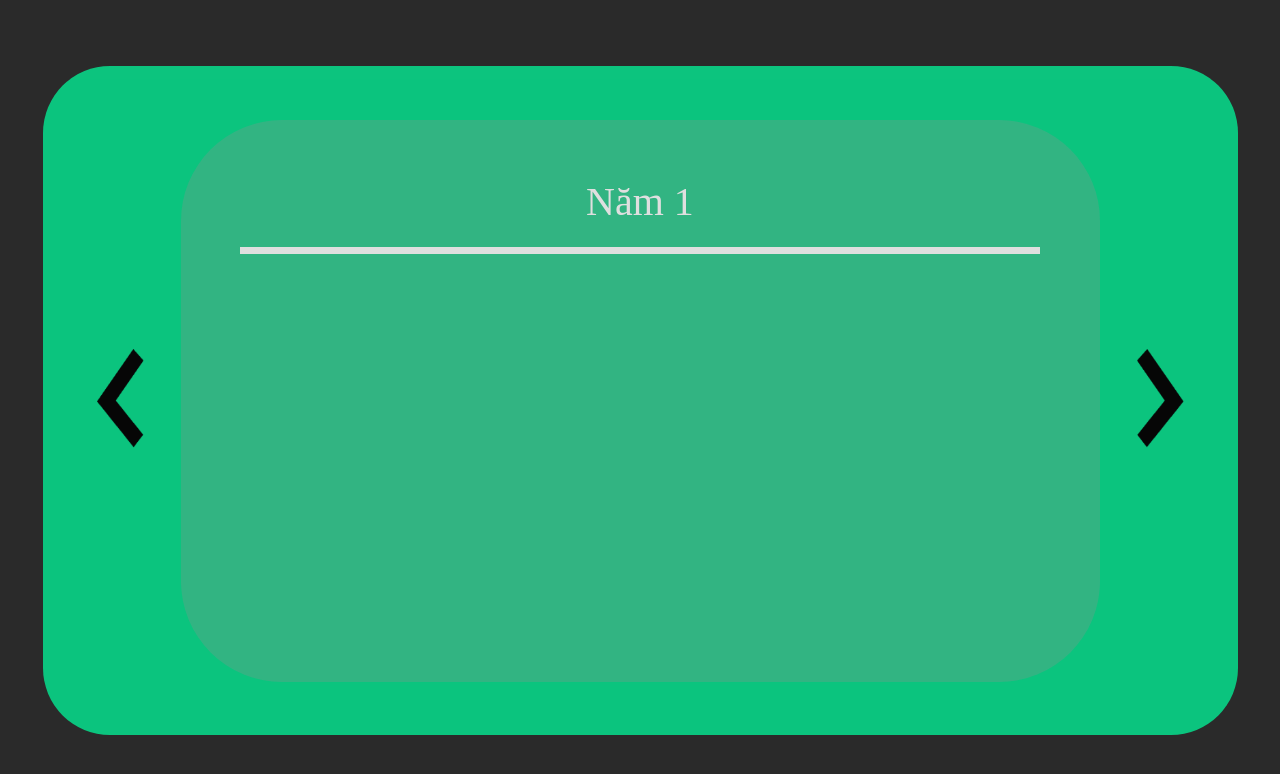
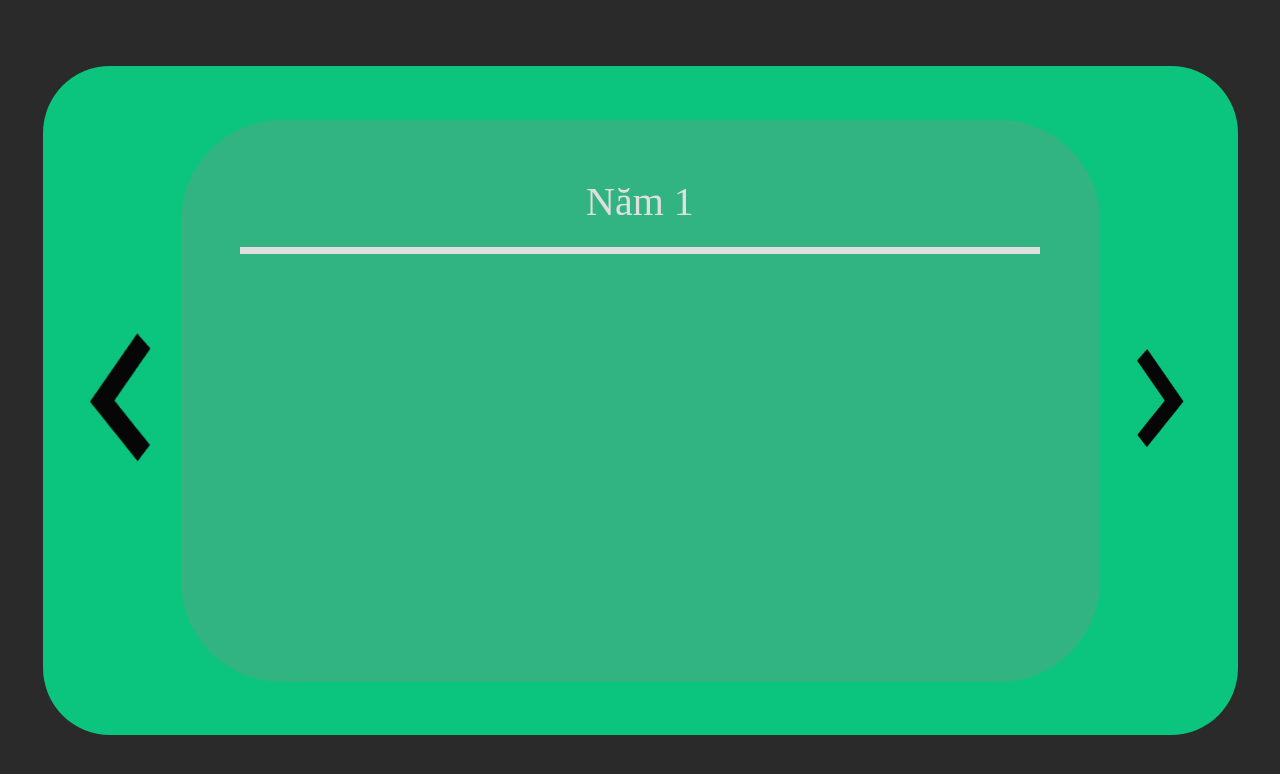
Before and after one commit to minggquyt/Student-Orientation-Website, a plain HTML site: page FE/ktpm.html in a window 1280 px wide. In both pictures the pointer is over the element 120 px from the left and 4132 px from the top of the page. Shown: the part 3732-4506 px from the top of the page. Drawn offline with Linux system fonts and the light colour scheme; a web font is replaced by a local one.

Commit message:
Update style-1.css

```diff
--- a/FE/src/shared/style-1.css
+++ b/FE/src/shared/style-1.css
@@ -82,6 +82,9 @@ body {
 .box:nth-child(11) .previous-page, .next-page {
     cursor: pointer;
 }
+.box:nth-child(11) .previous-page:hover, .next-page:hover {
+    scale: 1.3;
+}
 .box:nth-child(11) .page {
     max-width: 919px;
     width: 100%;
```
